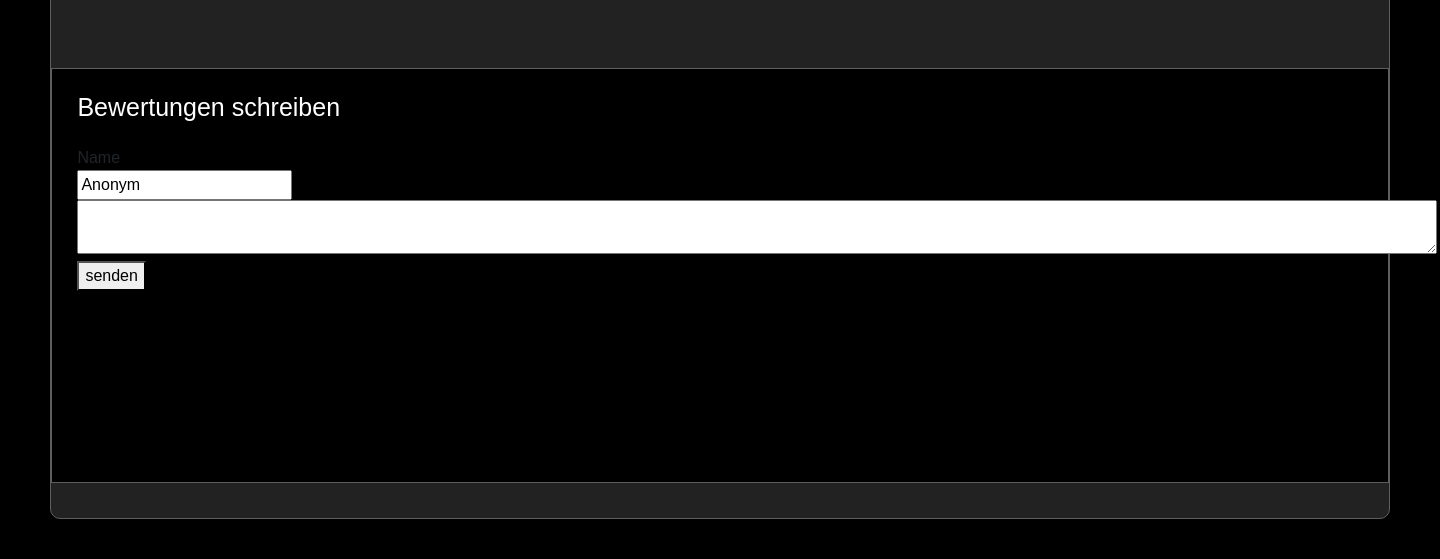
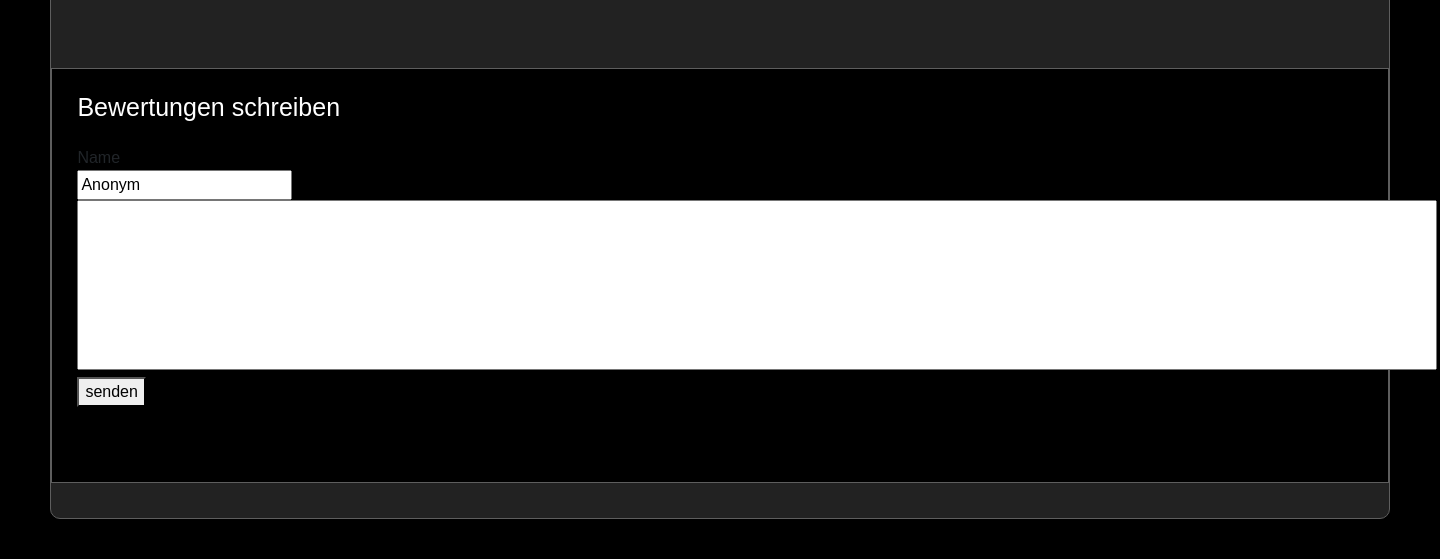
Before and after one commit to vu-quynh-nhu/Projekt_Webanwendung, a PHP site: page /movie-page.html in a window 1440 px wide. Shown: the part 1572-2131 px from the top of the page. Run offline with PHP 8.4, Linux system fonts and the light colour scheme; some libraries are stand-ins or nearby versions; some web fonts are replaced.

Commit message:
removed resize from textarea

```diff
--- a/files/movie-page.css
+++ b/files/movie-page.css
@@ -311,4 +311,6 @@ a {
 
 .review-text {
     width: 1360px;
+    height: 170px;
+    resize: none;
 }
```
